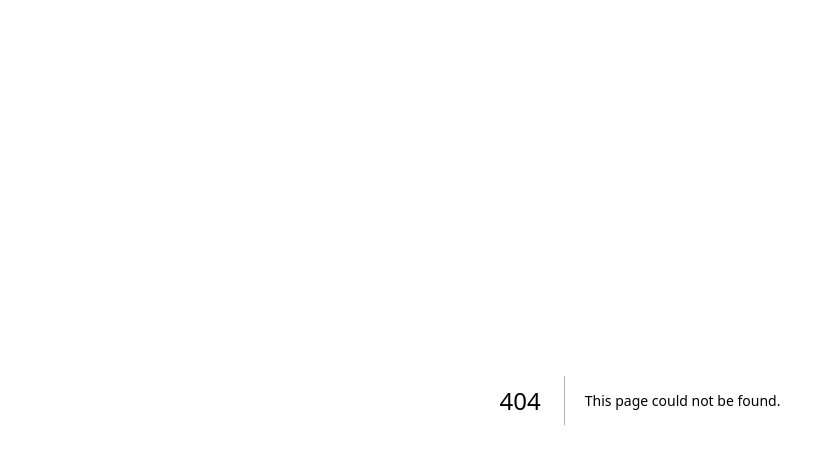
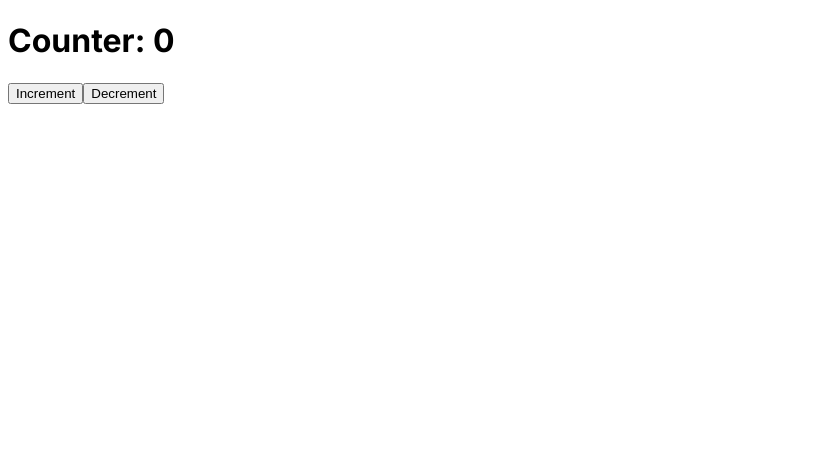
Before and after one commit to Code-District-Team/nextjs-template, a Next.js app: page /redux in a window 1280 px wide. Before the commit this address had no page. Shown: the top 464 px of the page, without its empty margins (0-835 px from the left). Built offline with nearby package versions, Linux system fonts and the light colour scheme.

Commit message:
redux toolkit added

```diff
--- a/package.json
+++ b/package.json
@@ -11,12 +11,15 @@
   "dependencies": {
     "@ag-grid-community/styles": "^30.2.1",
     "@ant-design/cssinjs": "1.17.5",
+    "@reduxjs/toolkit": "^1.9.7",
     "ag-grid-community": "^30.2.1",
     "ag-grid-react": "^30.2.1",
     "antd": "^5.11.5",
     "next": "14.0.3",
     "react": "^18",
-    "react-dom": "^18"
+    "react-dom": "^18",
+    "react-redux": "^8.1.3",
+    "redux-persist": "^6.0.0"
   },
   "devDependencies": {
     "@types/node": "^20",
--- a/src/app/layout.tsx
+++ b/src/app/layout.tsx
@@ -2,6 +2,7 @@ import type { Metadata } from "next";
 import { Inter } from "next/font/google";
 // import './globals.css'
 import StyledComponentsRegistry from "../lib/AntdRegistry";
+import { Providers } from "../store/storeProvider";
 
 const inter = Inter({ subsets: ["latin"] });
 
@@ -19,7 +20,9 @@ export default function RootLayout({
     <html lang="en">
       <body className={inter.className}>
         {" "}
-        <StyledComponentsRegistry>{children}</StyledComponentsRegistry>
+        <StyledComponentsRegistry>
+          <Providers>{children}</Providers>
+        </StyledComponentsRegistry>
       </body>
     </html>
   );
--- /dev/null
+++ b/src/app/redux/page.tsx
@@ -0,0 +1,28 @@
+"use client";
+
+import { useDispatch, useSelector } from "react-redux";
+import { increment, decrement } from "../../store/slices/counterSlice";
+import { useEffect, useState } from "react";
+import { RootState } from "@/store";
+
+export default function Home() {
+  //useSelector gets the state from store
+  const count = useSelector((state: RootState) => state.counter.value); // Access the counter state
+  const [isClient, setIsClient] = useState(false);
+
+  useEffect(() => {
+    setIsClient(true);
+  }, []);
+  //useDispatch updates the store with the state from a component, as defined by your logic inside the counterslice.js
+  const dispatch = useDispatch();
+
+  return (
+    isClient && (
+      <div>
+        <h1>Counter: {count}</h1> {/* Display the counter state */}
+        <button onClick={() => dispatch(increment())}>Increment</button>
+        <button onClick={() => dispatch(decrement())}>Decrement</button>
+      </div>
+    )
+  );
+}
--- /dev/null
+++ b/src/store/index.ts
@@ -0,0 +1,44 @@
+"use client";
+import { combineReducers, configureStore } from "@reduxjs/toolkit";
+import {
+  FLUSH,
+  PAUSE,
+  PERSIST,
+  persistReducer,
+  PURGE,
+  REGISTER,
+  REHYDRATE,
+  persistStore,
+} from "redux-persist";
+import storage from "redux-persist/lib/storage";
+import counterReducer from "./slices/counterSlice";
+
+const rootReducer = combineReducers({
+  counter: counterReducer,
+  //add all your reducers here
+});
+
+const persistConfig = {
+  key: "root",
+  storage,
+  whitelist: ["counter"],
+};
+
+const persistedReducer = persistReducer(persistConfig, rootReducer);
+
+const store = configureStore({
+  reducer: persistedReducer,
+  middleware: (getDefaultMiddleware) =>
+    getDefaultMiddleware({
+      serializableCheck: {
+        ignoredActions: [FLUSH, REHYDRATE, PAUSE, PERSIST, PURGE, REGISTER],
+      },
+    }),
+});
+
+export type RootState = ReturnType<typeof rootReducer>;
+export type AppDispatch = typeof store.dispatch;
+
+const persistor = persistStore(store);
+
+export { persistor, store };
--- /dev/null
+++ b/src/store/slices/counterSlice.ts
@@ -0,0 +1,27 @@
+"use client"; //this is a client side component
+
+import { createSlice } from "@reduxjs/toolkit";
+
+const initialState = {
+  value: 0,
+};
+
+export const counterSlice = createSlice({
+  name: "counter",
+  initialState,
+  reducers: {
+    increment: (state) => {
+      state.value += 1;
+    },
+    decrement: (state) => {
+      state.value -= 1;
+    },
+    incrementByAmount: (state, action) => {
+      state.value += action.payload;
+    },
+  },
+});
+
+export const { increment, decrement, incrementByAmount } = counterSlice.actions;
+
+export default counterSlice.reducer;
--- /dev/null
+++ b/src/store/storeProvider.tsx
@@ -0,0 +1,7 @@
+"use client";
+import { Provider } from "react-redux";
+import { store } from "./index";
+
+export function Providers({ children }: any) {
+  return <Provider store={store}>{children}</Provider>;
+}
```
